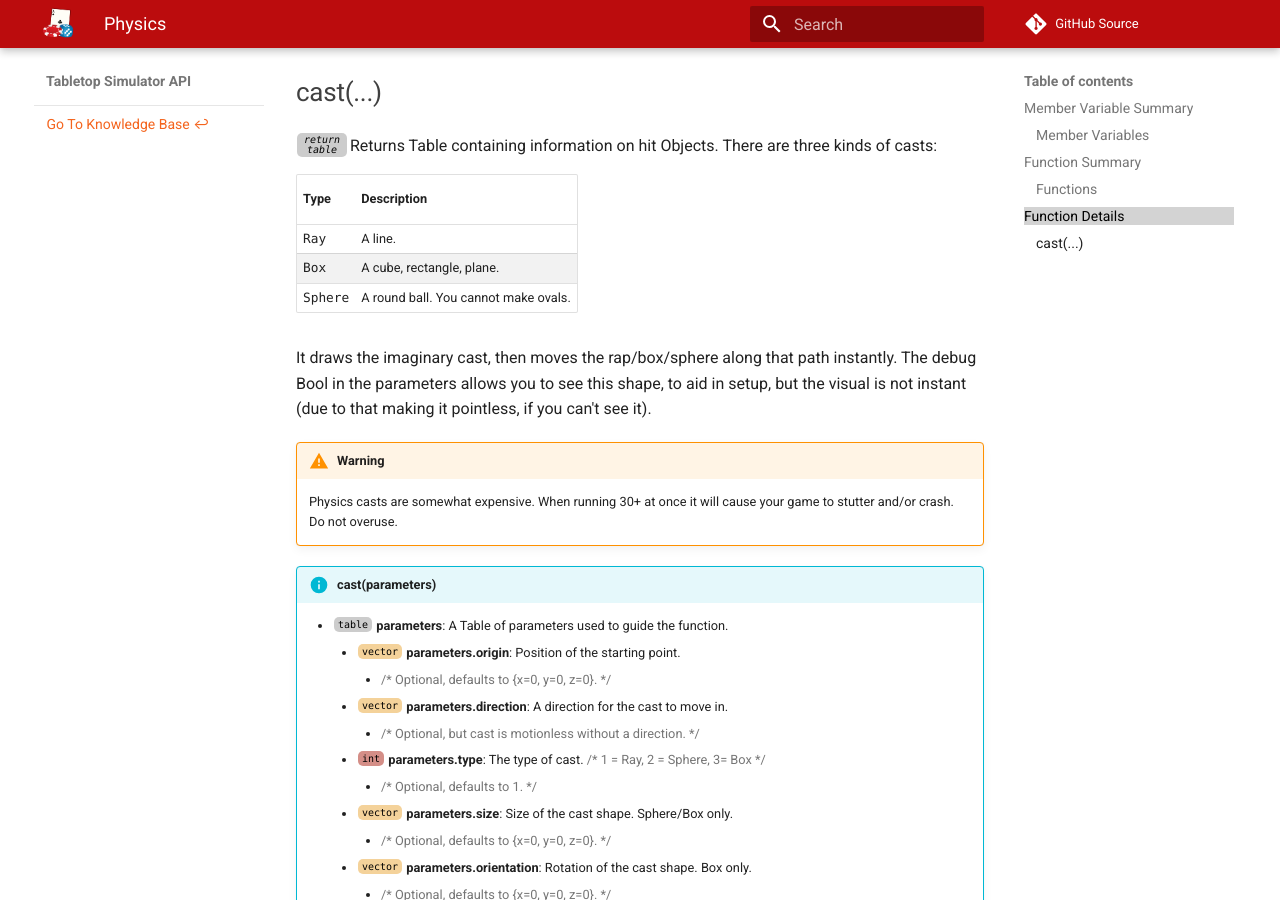
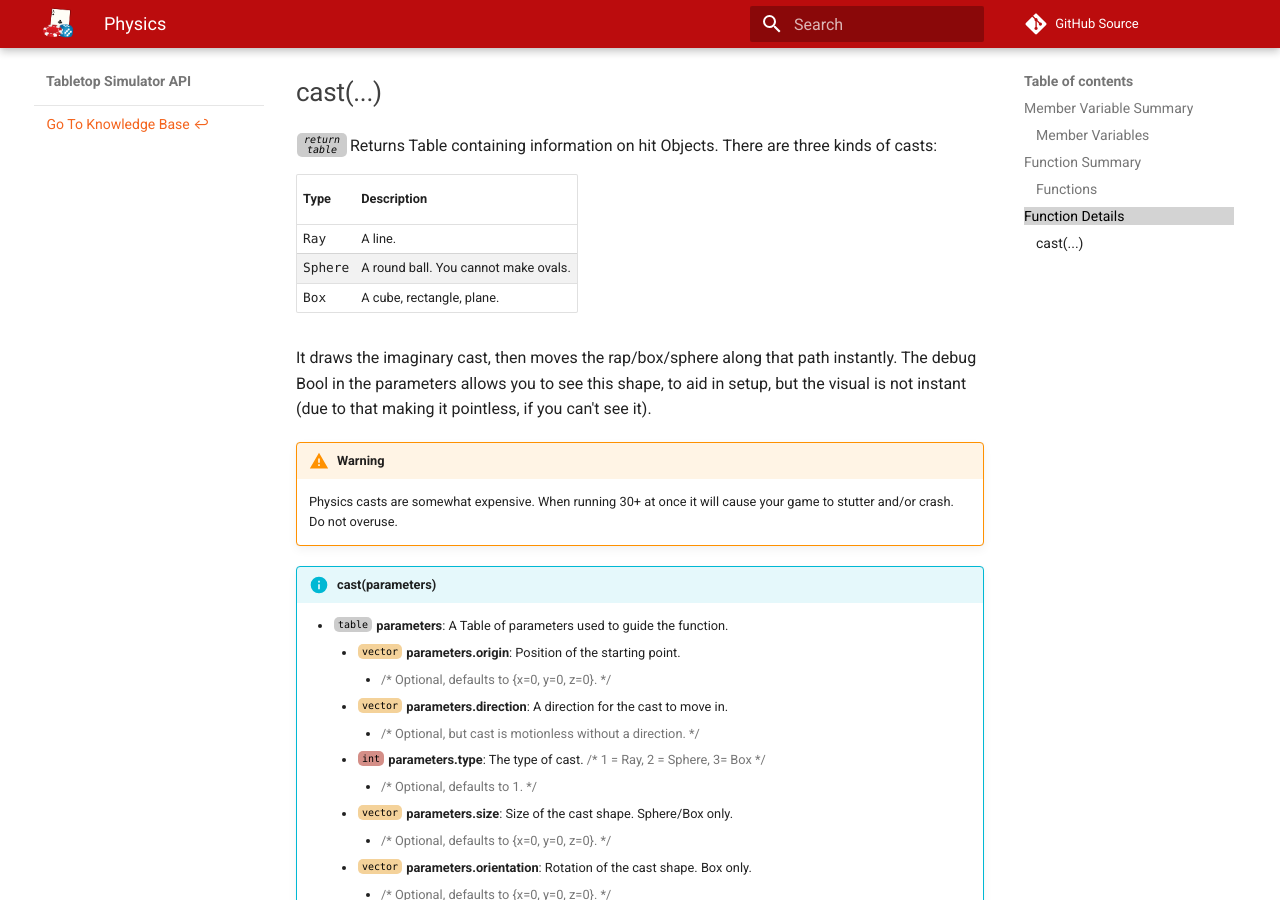
Before and after one commit to Berserk-Games/Tabletop-Simulator-API, an MkDocs documentation site: the page built from docs/physics.md, in a window 1280 px wide and 900 px high, scrolled down 1115 px. Built offline with MkDocs 1.6.1 and Material for MkDocs 9.7.7, drawn with Linux system fonts in a browser that asks for light colours; comment, search, counter and statistics services are not loaded.

```diff
--- a/docs/physics.md
+++ b/docs/physics.md
@@ -52,8 +52,8 @@ setGravity([<span class="tag vec"></span>](types.md#vector) direction) {: #setgr
 Type | Description
 --- | ---
 Ray | A line.
+Sphere | A round ball. You cannot make ovals.
 Box | A cube, rectangle, plane.
-Sphere | A round ball. You cannot make ovals.
 
 It draws the imaginary cast, then moves the rap/box/sphere along that path instantly. The debug Bool in the parameters allows you to see this shape, to aid in setup, but the visual is not instant (due to that making it pointless, if you can't see it).
 
```
